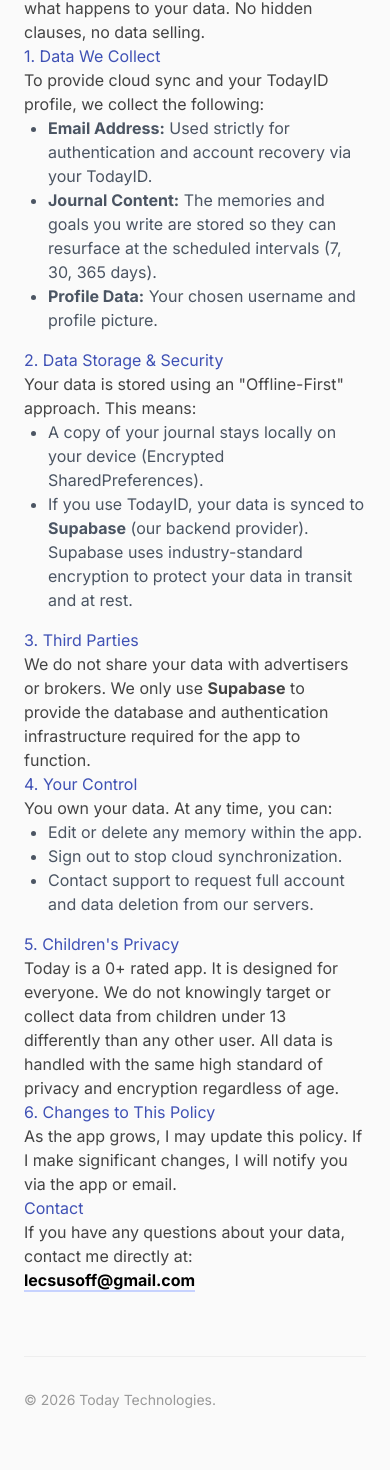
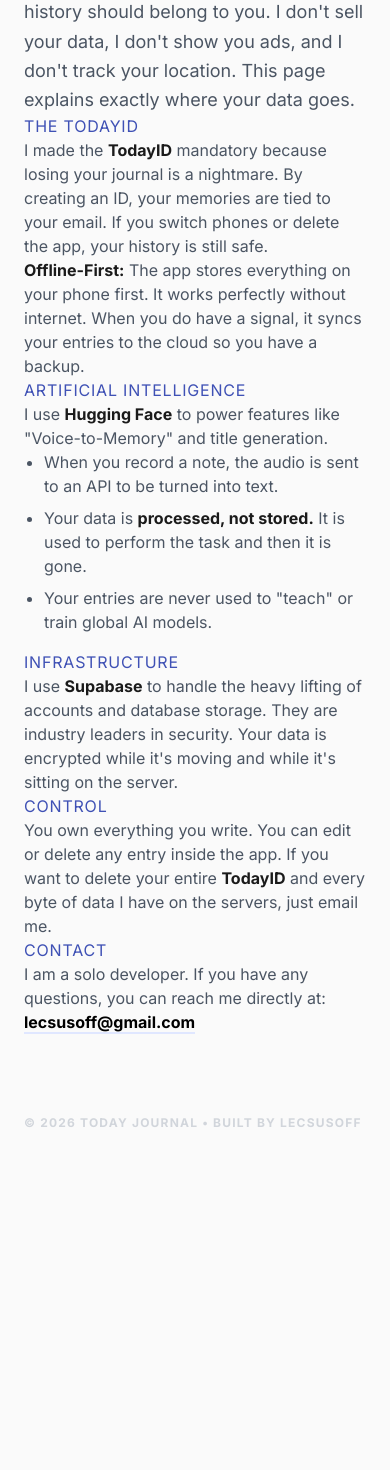
Before and after one commit to LecSUSOff/today-web-page, a plain HTML site: page privacy.html in a window 390 px wide. Shown: the part 244-1714 px from the top of the page. After the commit the page ends 1456 px from the top, so only its background shows below. Drawn offline with nearby package versions, Linux system fonts and the light colour scheme.

Commit message:
Ready for a v1 release
This is where the fun begins

```diff
--- a/privacy.html
+++ b/privacy.html
@@ -3,66 +3,67 @@
 <head>
     <meta charset="UTF-8">
     <meta name="viewport" content="width=device-width, initial-scale=1.0">
-    <title>Privacy Policy | Today</title>
+    <title>Privacy | Today</title>
     <script src="https://cdn.tailwindcss.com"></script>
-    <link href="https://fonts.googleapis.com/css2?family=Inter:wght@400;700&display=swap" rel="stylesheet">
+    <link href="https://fonts.googleapis.com/css2?family=Inter:wght@400;700;900&display=swap" rel="stylesheet">
     <style>
-        body { font-family: 'Inter', sans-serif; background-color: #fafafa; color: #111; line-height: 1.6; }
-        .container { max-width: 650px; margin: 0 auto; padding: 60px 24px; }
-        h1 { font-size: 2.5rem; font-weight: 900; letter-spacing: -0.04em; margin-bottom: 2rem; }
-        h2 { font-size: 1.25rem; font-weight: 700; margin-top: 2.5rem; margin-bottom: 1rem; color: #3F51B5; }
-        p { margin-bottom: 1.25rem; color: #444; }
-        .footer { margin-top: 4rem; padding-top: 2rem; border-top: 1px solid #eee; font-size: 0.875rem; color: #999; }
+        body { font-family: 'Inter', sans-serif; background-color: #fafafa; color: #1a1a1a; line-height: 1.5; }
+        .content-box { max-width: 600px; margin: 0 auto; padding: 80px 24px; }
+        h1 { font-size: 3rem; font-weight: 900; letter-spacing: -0.05em; margin-bottom: 2rem; }
+        h2 { font-size: 1.1rem; font-weight: 800; text-transform: uppercase; letter-spacing: 0.05em; margin-top: 3rem; margin-bottom: 0.75rem; color: #3F51B5; }
+        p { margin-bottom: 1rem; color: #4b5563; }
+        b { color: #1a1a1a; }
+        .footer { margin-top: 5rem; font-size: 0.75rem; font-weight: 700; color: #d1d5db; text-transform: uppercase; letter-spacing: 0.1em; }
     </style>
 </head>
-<body>
+<body class="antialiased">
 
-    <div class="container">
-        <a href="index.html" class="text-sm font-bold text-gray-400 hover:text-black transition-colors">← Back to Today</a>
+    <div class="content-box">
+        <a href="index.html" class="text-xs font-black uppercase tracking-widest text-gray-400 hover:text-black transition-colors">← Back</a>
 
-        <h1 class="mt-8">Privacy Policy</h1>
-        <p class="text-lg font-medium text-gray-500 italic">Last updated: April 27, 2026</p>
+        <h1 class="mt-8">Privacy</h1>
+        <p class="text-sm font-bold text-gray-400 uppercase">Updated: June 20, 2026</p>
 
-        <p>I built <strong>Today</strong> because I value my own memories, and I believe your history should belong to you. This policy explains exactly what happens to your data. No hidden clauses, no data selling.</p>
+        <p class="mt-8 text-lg leading-relaxed">
+            I built <b>Today</b> because I believe your history should belong to you. I don't sell your data, I don't show you ads, and I don't track your location. This page explains exactly where your data goes.
+        </p>
 
-        <h2>1. Data We Collect</h2>
-        <p>To provide cloud sync and your TodayID profile, we collect the following:</p>
-        <ul class="list-disc ml-6 mb-4 text-gray-600">
-            <li><strong>Email Address:</strong> Used strictly for authentication and account recovery via your TodayID.</li>
-            <li><strong>Journal Content:</strong> The memories and goals you write are stored so they can resurface at the scheduled intervals (7, 30, 365 days).</li>
-            <li><strong>Profile Data:</strong> Your chosen username and profile picture.</li>
+        <h2>The TodayID</h2>
+        <p>
+            I made the <b>TodayID</b> mandatory because losing your journal is a nightmare. By creating an ID, your memories are tied to your email. If you switch phones or delete the app, your history is still safe.
+        </p>
+        <p>
+            <b>Offline-First:</b> The app stores everything on your phone first. It works perfectly without internet. When you do have a signal, it syncs your entries to the cloud so you have a backup.
+        </p>
+
+        <h2>Artificial Intelligence</h2>
+        <p>
+            I use <b>Hugging Face</b> to power features like "Voice-to-Memory" and title generation.
+        </p>
+        <ul class="list-disc ml-5 space-y-2 text-gray-600 mb-4">
+            <li>When you record a note, the audio is sent to an API to be turned into text.</li>
+            <li>Your data is <b>processed, not stored.</b> It is used to perform the task and then it is gone.</li>
+            <li>Your entries are never used to "teach" or train global AI models.</li>
         </ul>
 
-        <h2>2. Data Storage & Security</h2>
-        <p>Your data is stored using an "Offline-First" approach. This means:</p>
-        <ul class="list-disc ml-6 mb-4 text-gray-600">
-            <li>A copy of your journal stays locally on your device (Encrypted SharedPreferences).</li>
-            <li>If you use TodayID, your data is synced to <strong>Supabase</strong> (our backend provider). Supabase uses industry-standard encryption to protect your data in transit and at rest.</li>
-        </ul>
+        <h2>Infrastructure</h2>
+        <p>
+            I use <b>Supabase</b> to handle the heavy lifting of accounts and database storage. They are industry leaders in security. Your data is encrypted while it's moving and while it's sitting on the server.
+        </p>
 
-        <h2>3. Third Parties</h2>
-        <p>We do not share your data with advertisers or brokers. We only use <strong>Supabase</strong> to provide the database and authentication infrastructure required for the app to function.</p>
-
-        <h2>4. Your Control</h2>
-        <p>You own your data. At any time, you can:</p>
-        <ul class="list-disc ml-6 mb-4 text-gray-600">
-            <li>Edit or delete any memory within the app.</li>
-            <li>Sign out to stop cloud synchronization.</li>
-            <li>Contact support to request full account and data deletion from our servers.</li>
-        </ul>
-
-        <h2>5. Children's Privacy</h2>
-        <p>Today is a 0+ rated app. It is designed for everyone. We do not knowingly target or collect data from children under 13 differently than any other user. All data is handled with the same high standard of privacy and encryption regardless of age.</p>
-
-        <h2>6. Changes to This Policy</h2>
-        <p>As the app grows, I may update this policy. If I make significant changes, I will notify you via the app or email.</p>
+        <h2>Control</h2>
+        <p>
+            You own everything you write. You can edit or delete any entry inside the app. If you want to delete your entire <b>TodayID</b> and every byte of data I have on the servers, just email me.
+        </p>
 
         <h2>Contact</h2>
-        <p>If you have any questions about your data, contact me directly at:<br>
-        <a href="mailto:hello@today.me" class="font-bold text-black border-b-2 border-indigo-200 hover:border-indigo-500 transition-all">lecsusoff@gmail.com</a></p>
+        <p>
+            I am a solo developer. If you have any questions, you can reach me directly at:
+            <a href="mailto:lecsusoff@gmail.com" class="text-black font-bold border-b-2 border-indigo-100 hover:border-indigo-500">lecsusoff@gmail.com</a>
+        </p>
 
         <div class="footer">
-            © 2026 Today Technologies.
+            © 2026 Today Journal • Built by lecsusoff
         </div>
     </div>
 
```
Also changed, not shown: successs.html (added, +114 -0 lines), index.html (line endings or trailing spaces).
